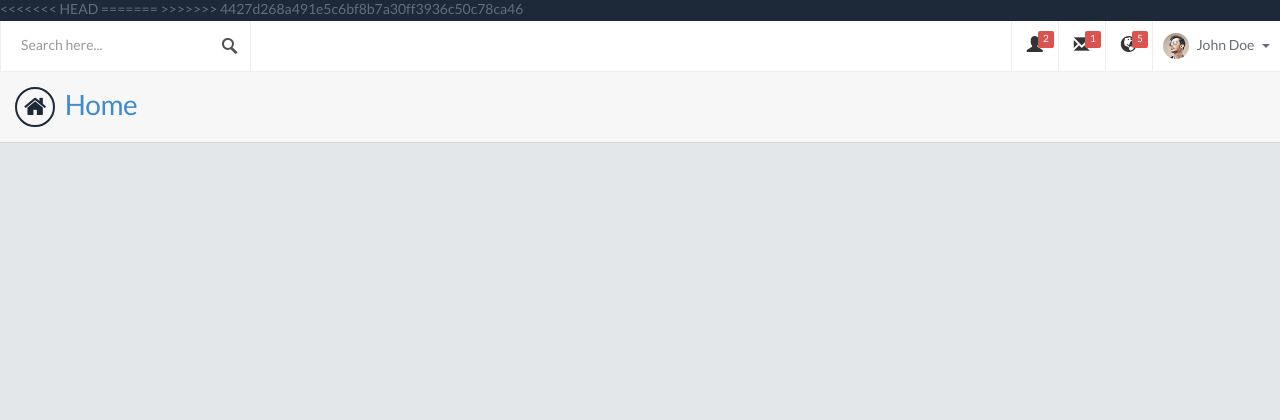
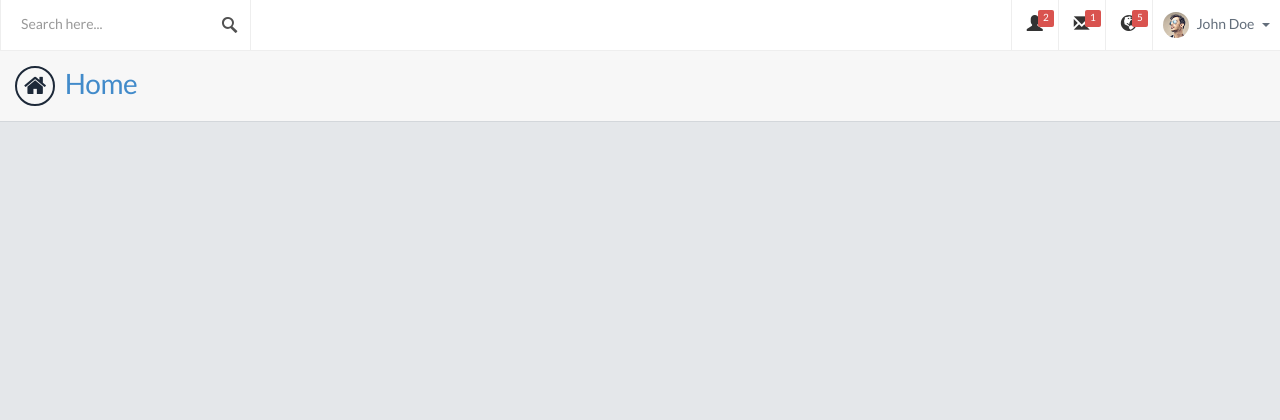
Before and after one commit to ngotuan12/ASEProject, a Django app: template myapp/templates/myapp/index.html in a window 1280 px wide. Shown: the top 420 px of the page. After the commit the page ends 122 px from the top, so only its background shows below. Run offline with Django 3.2, Linux system fonts and the light colour scheme; the template is opened without the code that fills it, so the values that code supplies are empty.

Commit message:
update base.html

```diff
--- a/myapp/templates/myapp/base.html
+++ b/myapp/templates/myapp/base.html
@@ -7,11 +7,7 @@
 <meta name="author" content="">
 <link rel="shortcut icon" href="images/favicon.png" type="image/png">
 
-<<<<<<< HEAD
 <title>Adult social education</title>
-=======
-<title>Adult Social Education</title>
->>>>>>> 4427d268a491e5c6bf8b7a30ff3936c50c78ca46
 
 <link href="css/style.default.css" rel="stylesheet">
 <link href="css/ase-style.css" rel="stylesheet">
```
